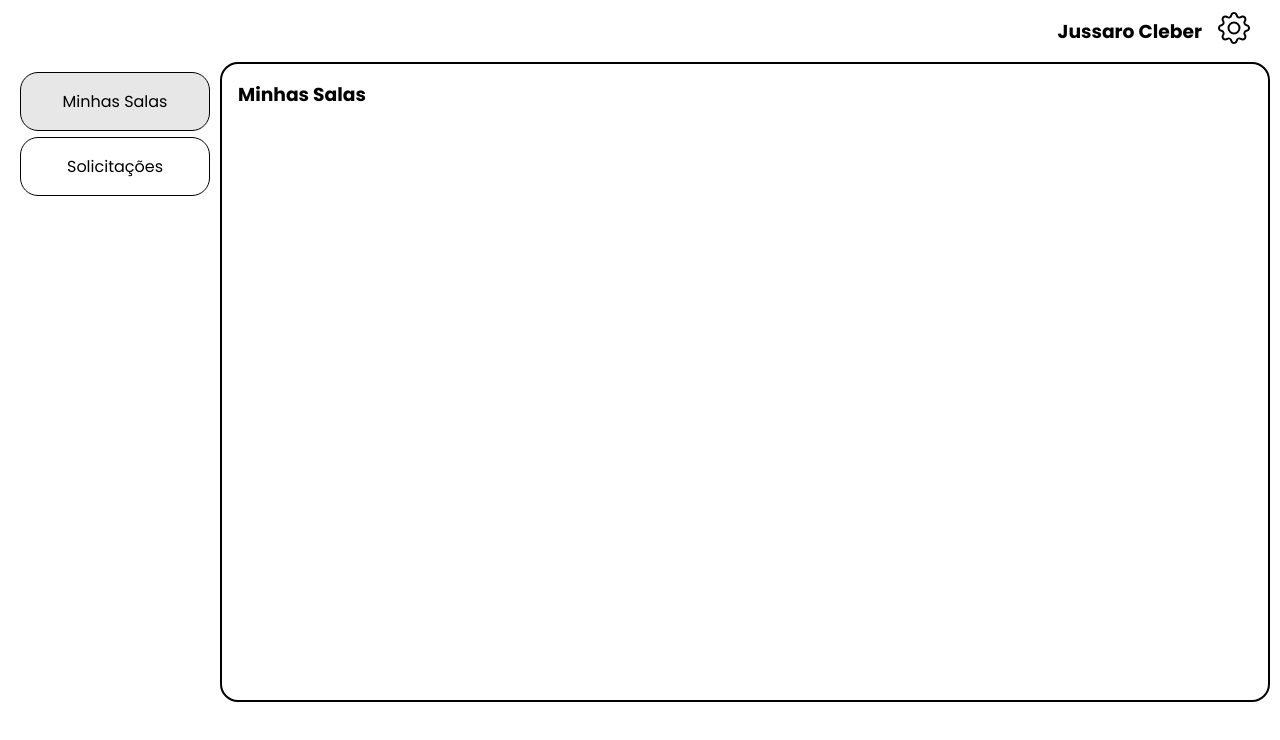
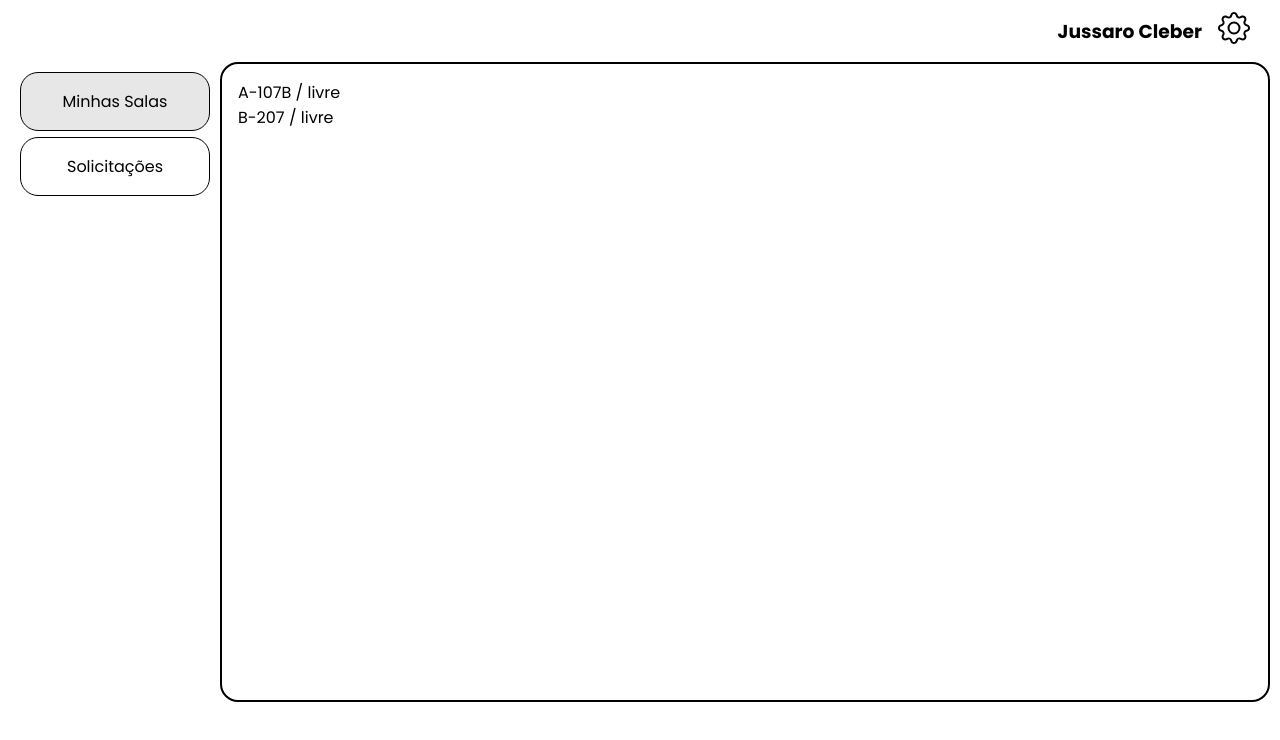
Before and after one commit to DiegoCoura/front-claviculario, a React (Vite) app: page /user/salas/todas in a window 1280 px wide. Shown: the top 740 px of the page. Built offline with nearby package versions, Linux system fonts and the light colour scheme.

Commit message:
feat: display the user classrooms

```diff
--- a/src/pages/User/ClassRooms/ClassRooms.jsx
+++ b/src/pages/User/ClassRooms/ClassRooms.jsx
@@ -1,7 +1,22 @@
-export default function ClassRooms () {
-    return(
-        <>
-            <h1>Minhas Salas</h1>
-        </>
-    )
+import { useContext } from "react";
+import { UserContext } from "../../../Context/UserContext";
+import { Users } from "../../../mock-data/Users";
+import { getUser } from "../../../utils/getUser";
+import { rooms } from "../../../mock-data/rooms";
+
+export default function ClassRooms() {
+  const { user } = useContext(UserContext);
+
+  const currUser = getUser(Users, user);
+
+  const currUsersRooms = currUser.classrooms.map((room) => {
+    let currRoom = rooms.find((roomDB) => roomDB.room === room);
+    return <div key={room}>{currRoom.room} / {currRoom.status}</div>;
+  });
+
+  return (
+    <>
+      {currUsersRooms}
+    </>
+  );
 }
```
